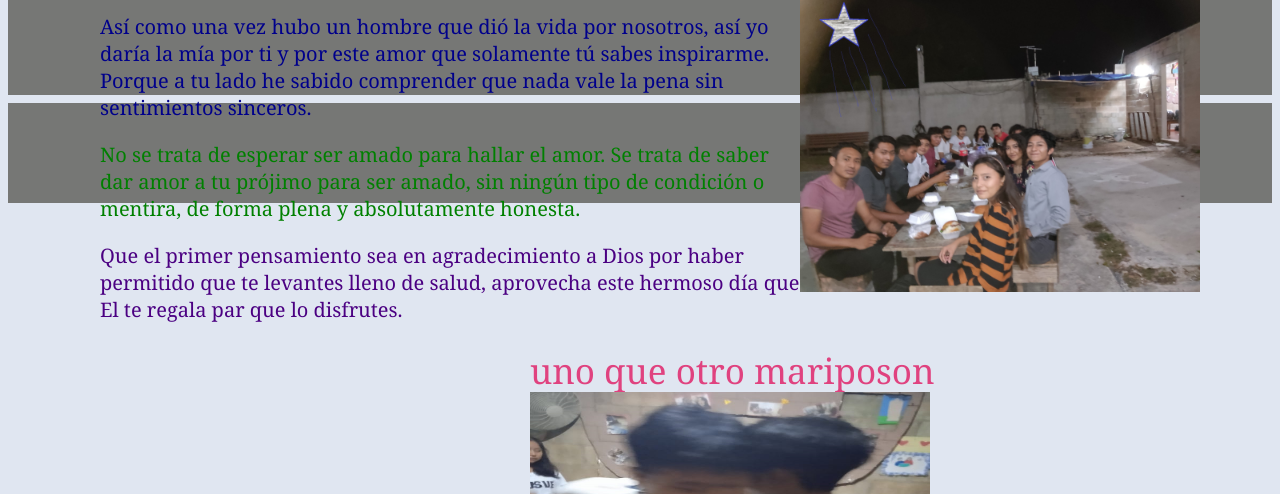
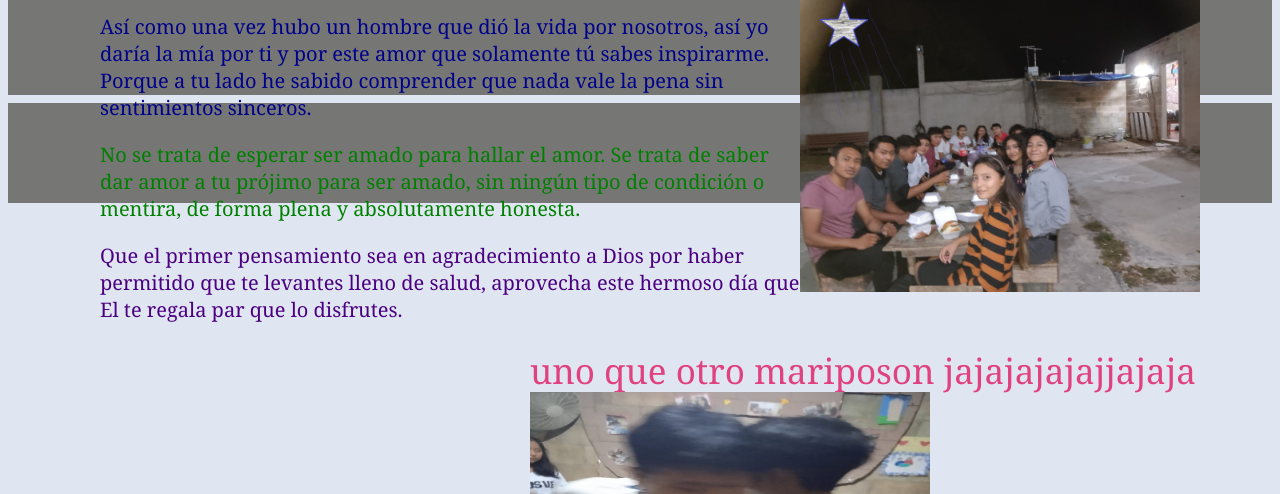
Before and after one commit to luisnew1234532/convivio, a plain HTML site: page index.html in a window 1280 px wide. Shown: the part 458-952 px from the top of the page. Drawn offline with Linux system fonts and the light colour scheme.

Commit message:
Update index.html

```diff
--- a/index.html
+++ b/index.html
@@ -55,7 +55,7 @@
 
 <div class="centere">
     <p class="mari">
-        uno que otro mariposon
+        uno que otro mariposon jajajajajajjajaja
     </p>
 
     <img src="jaja.jpg">
```
